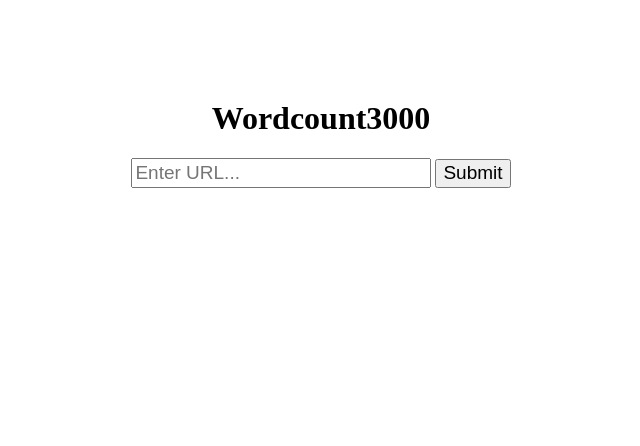
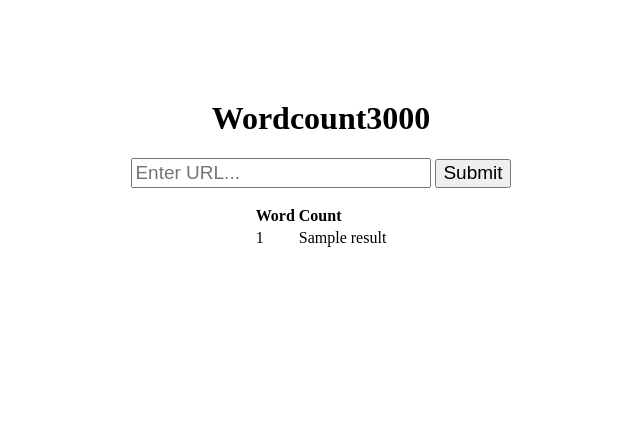
Before and after one commit to camlinke/wordcount, a Flask app: template templates/index.html in a window 1280 px wide. Shown: the top 446 px of the page, without its empty margins (319-959 px from the left). Before the commit the page ends 188 px from the top, so only its background shows below. Run offline with Flask 2, Linux system fonts and the light colour scheme; the template is opened without the code that fills it: most values are stand-ins (such as "Sample title", 1, 10 or a date in 2020).

Commit message:
created based wordcounter

```diff
--- a/app.py
+++ b/app.py
@@ -1,6 +1,11 @@
-from flask import Flask, render_template
+from flask import Flask, render_template, request
 from flask.ext.sqlalchemy import SQLAlchemy
+from collections import Counter, OrderedDict
 import os
+import requests
+import re
+import nltk
+import operator
 
 app = Flask(__name__)
 app.config.from_object(os.environ['APP_SETTINGS'])
@@ -8,9 +13,43 @@ db = SQLAlchemy(app)
 
 from models import Result
 
-@app.route('/')
+@app.route('/', methods=['GET', 'POST'])
 def index():
-    return render_template('index.html')
+    errors = []
+    results = {}
+    if request.method == "POST":
+        #get url that the person has entered
+        try:
+            url = request.form['url']
+            if 'http://' not in url[:7]:
+                url = 'http://' + url
+            r = requests.get(url)
+        except:
+            errors.append("Unable to get URL, please make sure it's valid and try again")
+            return render_template('index.html', errors=errors)
+        raw = nltk.clean_html(r.text)
+        tokens = nltk.word_tokenize(raw)
+        text = nltk.Text(tokens)
+        nonPunct = re.compile('.*[A-Za-z].*')
+        raw_words = [w for w in text if nonPunct.match(w)]
+        raw_word_count = Counter(raw_words)
+        stops = ['i', 'me', 'my', 'myself', 'we', 'our', 'ours', 'ourselves', 'you', 'your', 'yours', 'yourself', 'yourselves', 'he', 'him', 'his', 'himself', 'she', 'her', 'hers', 'herself', 'it', 'its', 'itself', 'they', 'them', 'their', 'theirs', 'themselves', 'what', 'which', 'who', 'whom', 'this', 'that', 'these', 'those', 'am', 'is', 'are', 'was', 'were', 'be', 'been', 'being', 'have', 'has', 'had', 'having', 'do', 'does', 'did', 'doing', 'a', 'an', 'the', 'and', 'but', 'if', 'or', 'because', 'as', 'until', 'while', 'of', 'at', 'by', 'for', 'with', 'about', 'against', 'between', 'into', 'through', 'during', 'before', 'after', 'above', 'below', 'to', 'from', 'up', 'down', 'in', 'out', 'on', 'off', 'over', 'under', 'again', 'further', 'then', 'once', 'here', 'there', 'when', 'where', 'why', 'how', 'all', 'any', 'both', 'each', 'few', 'more', 'most', 'other', 'some', 'such', 'no', 'nor', 'not', 'only', 'own', 'same', 'so', 'than', 'too', 'very', 's', 't', 'can', 'will', 'just', 'don', 'should', 'now']
+        no_stop_words = [w for w in raw_words if w.lower() not in stops]
+        no_stop_words_count = Counter(no_stop_words)
+        results = sorted(no_stop_words_count.items(),
+                                        key=operator.itemgetter(1),
+                                        reverse=True)
+        try:
+            result = Result(
+                    url=url,
+                    result_all = raw_word_count,
+                    result_no_stop_words = no_stop_words_count
+                )
+            db.session.add(result)
+            db.session.commit()
+        except:
+            print "didn't work"
+    return render_template('index.html', errors=errors, results=results)
 
 if __name__ == '__main__':
     app.run()
--- a/templates/index.html
+++ b/templates/index.html
@@ -16,6 +16,16 @@
             height: 30px;
             font-size: 19px;
         }
+        #results {
+            width: 100%;
+            height: 100%;
+        }
+        table {
+            margin: 0 auto;
+        }
+        thead {
+            text-align: left;
+        }
         button {
             height: 29px;
             font-size: 19px;
@@ -24,10 +34,28 @@
     <body>
         <div class="content">
             <h1>Wordcount3000</h1>
-            <form>
+            <form method='POST' action='/'>
                 <input type="text" name="url" placeholder="Enter URL..." id="url-box">
                 <button type="submit" value="Submit">Submit</button>
             </form>
+            {% if results %}
+                <div id="results">
+                    <table>
+                        <thead>
+                            <tr>
+                                <th>Word</th>
+                                <th>Count</th>
+                            </tr>
+                        </thead>
+                        {% for result in results%}
+                            <tr>
+                                <td>{{ result[0] }}</td>
+                                <td>{{ result[1] }}</td>
+                            </tr>
+                        {% endfor %}
+                    </table>
+                </div>
+            {% endif %}
         </div>
     </body>
 </html>
```
Also changed, not shown: part3.md (+1 -1 lines).
